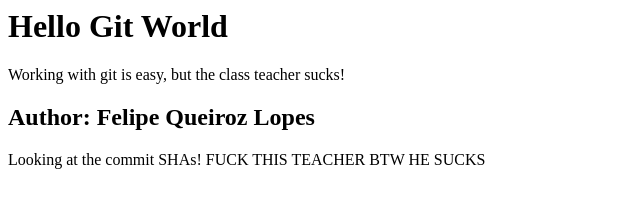
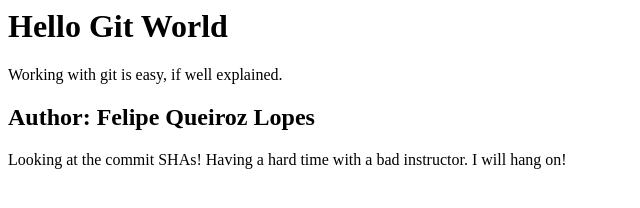
Before and after one commit to fqlopes/GitGithubMasterclass, a plain HTML site: page index.html in a window 1280 px wide. Shown: the whole page, without its empty margins (0-640 px from the left). Drawn offline with Linux system fonts and the light colour scheme.

Commit message:
Adressing foul words

```diff
--- a/index.html
+++ b/index.html
@@ -1,11 +1,13 @@
 <h1> Hello Git World</h1>
 
 <div>
-    <p>Working with git is easy, but the class teacher sucks!</p>
+    <p>Working with git is easy, if well explained.</p>
 </div>
 
 <h2>Author: Felipe Queiroz Lopes</h2>
 
 <div>
-    <p>Looking at the commit SHAs! FUCK THIS TEACHER BTW HE SUCKS</p>
+    <p>Looking at the commit SHAs!
+        Having a hard time with a bad instructor.
+    I will hang on! </p>
 </div>
```
